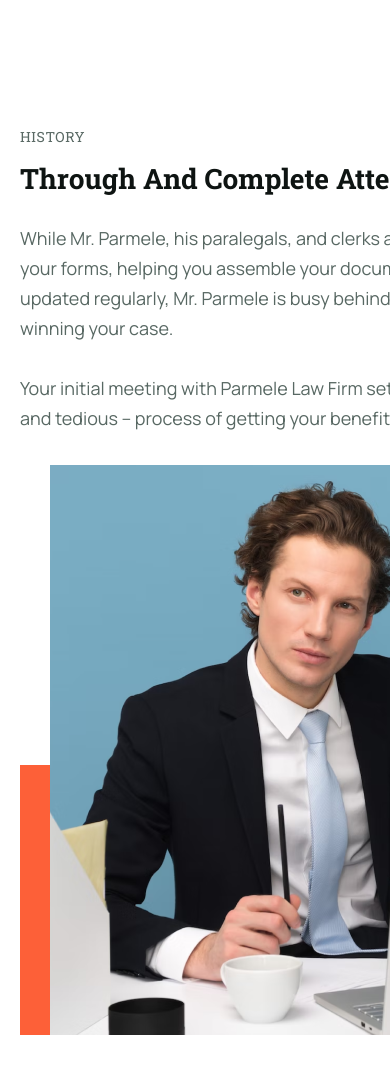
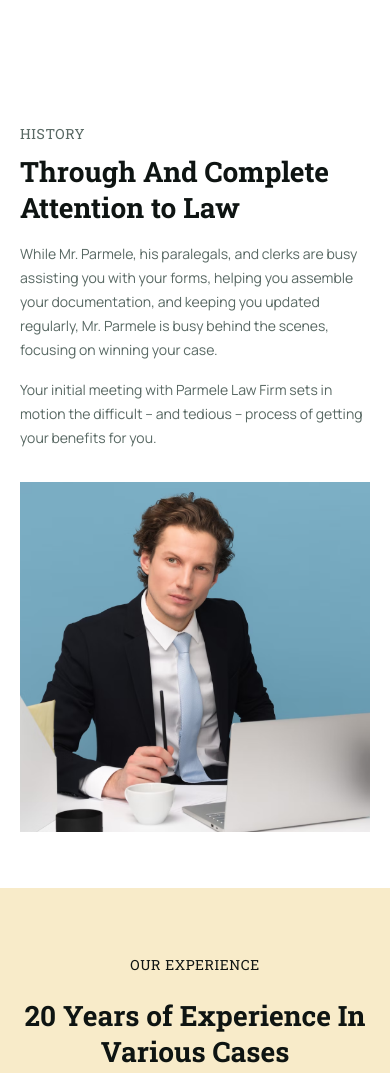
Before and after one commit to vxiivxxh/f8-zoom-module-1, a plain HTML site: page about.html in a window 390 px wide. Shown: the part 1000-2073 px from the top of the page. Drawn offline with Linux system fonts and the light colour scheme.

Commit message:
feat: make about#history fully responsive

```diff
--- a/assets/css/about.css
+++ b/assets/css/about.css
@@ -131,14 +131,17 @@
 
 .history-visual {
   position: relative;
-  width: 600px;
-  height: 570px;
+  width: 100%;
+    max-width: 600px;
+    height: auto;
   transform: scaleX(-1);
 }
 
 .history-visual img {
-  width: 570px;
-  height: 570px;
+  width: 100%;
+    max-width: 570px;
+    height: auto;
+    aspect-ratio: 1 / 1;
   object-fit: cover;
   position: relative;
   z-index: 1;
@@ -244,20 +247,40 @@
 
   .history-copy .section-tag {
     font-size: 0.875rem;
+    line-height: 1.5rem;
+      margin-bottom: 0.5rem;
   }
 
   .history-copy .section-title {
     font-size: 1.75rem;
     line-height: 2.25rem;
+    margin-bottom: 1rem;
   }
 
-  .history-copy .section-description {
+    .history-text {
+      gap: 1rem;
+    }
+
+    .history-text p {
     font-size: 0.875rem;
     line-height: 1.5rem;
   }
 
-  .history-media {
+    .history-visual {
     width: 100%;
+    height: auto;
+      transform: scaleX(-1);
+    }
+
+    .history-visual img {
+      width: 100%;
+      height: auto;
+      max-width: 100%;
+    }
+
+    .history-visual__accent {
+      width: 80px;
+      height: 140px;
   }
 
   .experience {
```
